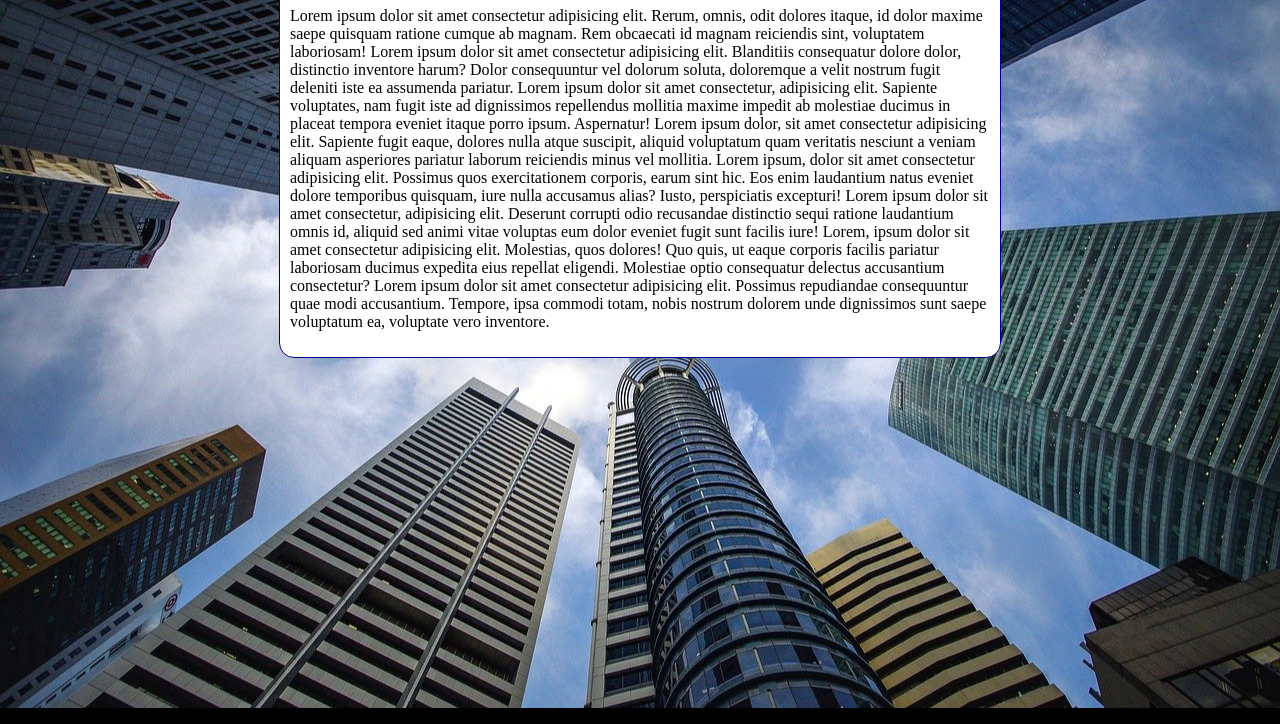
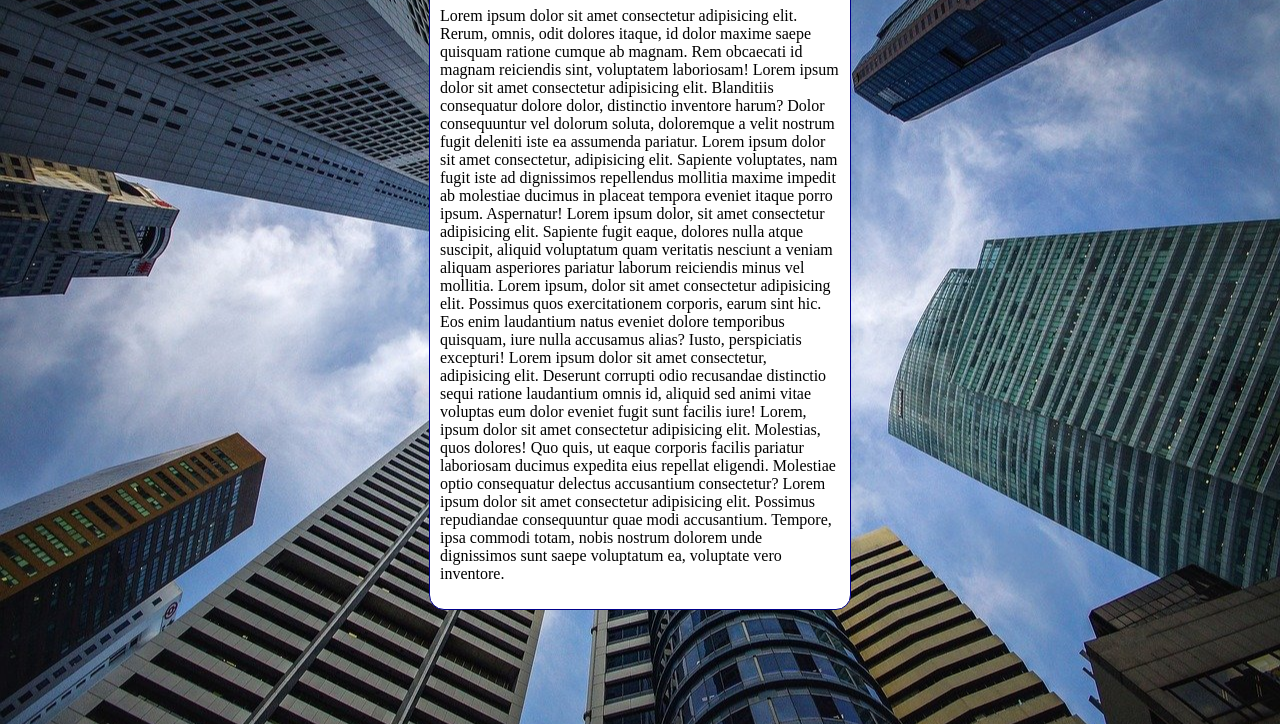
Before and after one commit to Rafarossi7/html-css, a plain HTML site: page exercicios/ex022/fundo006.html in a window 1280 px wide. Shown: the part 92-816 px from the top of the page. Drawn offline with Linux system fonts and the light colour scheme.

Commit message:
atualizei ex22

```diff
--- a/exercicios/ex022/fundo006.html
+++ b/exercicios/ex022/fundo006.html
@@ -3,27 +3,22 @@
 <head>
     <meta charset="UTF-8">
     <meta name="viewport" content="width=device-width, initial-scale=1.0">
-    <title>Document</title>
+    <title>Fundo fixo de tela</title>
     <style>
         body{
-            /*height: 100vh;
+            height: 100vh;
             background-color: black;
-            background-image: url(imagens/wallpaper002.jpg);
-            background-position: center top;
-            background-repeat: no-repeat;
+            background-image: url('imagens/wallpaper002.jpg');
+            background-position: center center;
+            background-repeat: repeat-y;
             background-size: cover;
-            background-attachment: fixed;
-            */
 
-            /* Shorthand - background
-               color > image > position > repeat > [size] > attachment
-            */
-            background: black url('imagens/wallpaper002.jpg') center center no-repeat  fixed;
-            background-size: cover;
+
+
         }
         main {
             background-color: white;
-            max-width: 700px;
+            max-width: 400px;
             padding: 10px;
             margin: auto;
             border: 1px solid darkblue;
```
